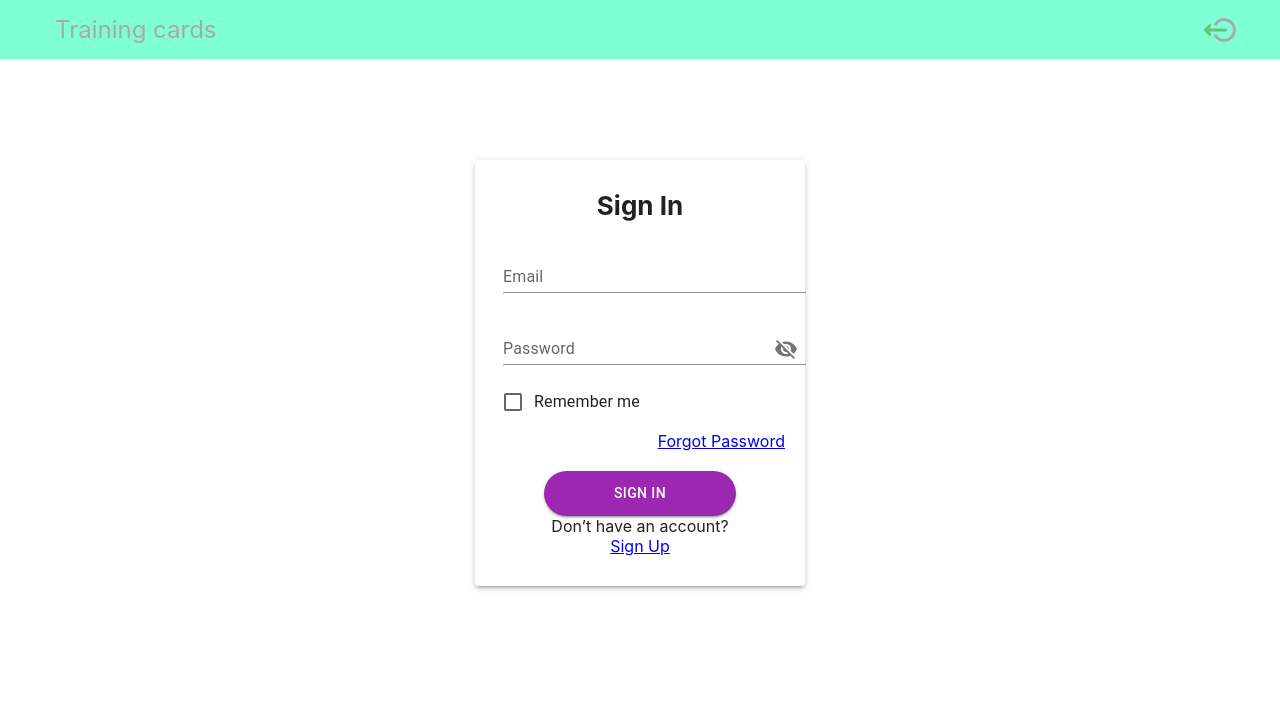
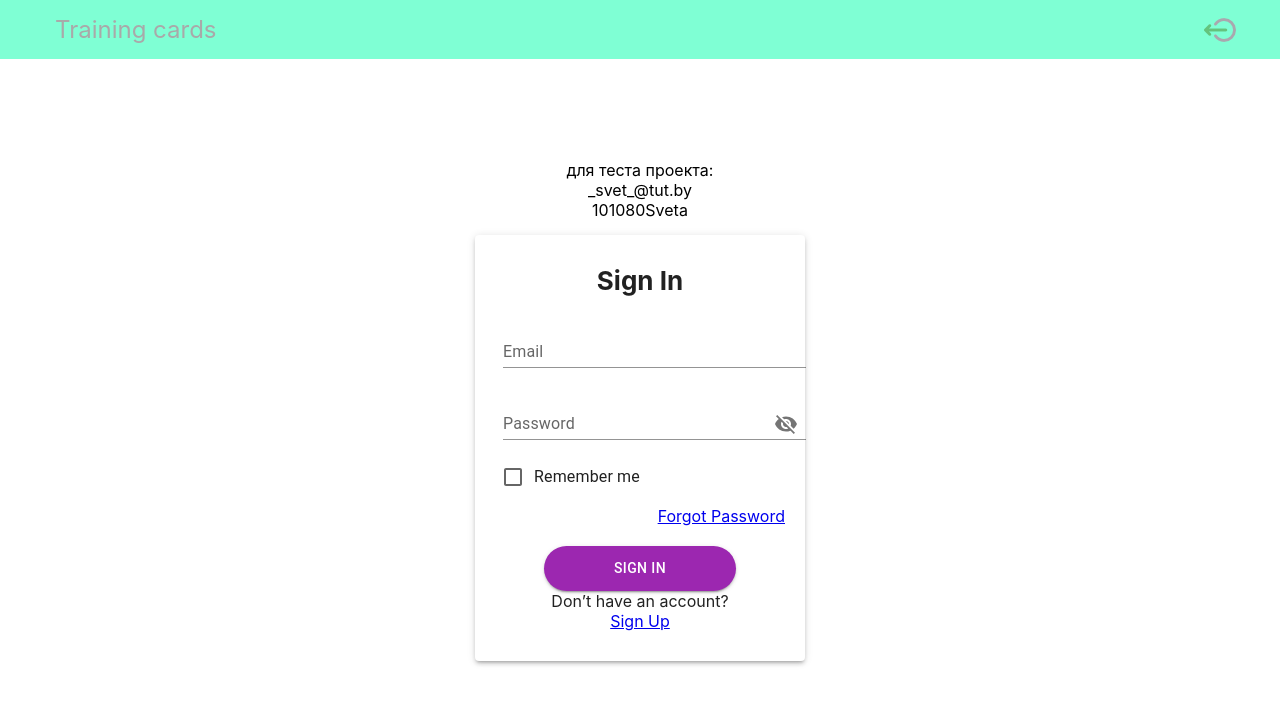
Before and after one commit to sveta-confeta/educational-project, a React (Create React App) app: page /#/ in a window 1280 px wide. Shown: the top 704 px of the page. Built offline with nearby package versions, Linux system fonts and the light colour scheme; no server answers.

Commit message:
refactor

```diff
--- a/src/components/login/Login.module.css
+++ b/src/components/login/Login.module.css
@@ -3,6 +3,10 @@
     top: 20%;
     text-align: center;
     width: 100%;
+}
+.text{
+    text-align: center;
+    margin-bottom: 15px;
 }
 
 .loginForm {
--- a/src/components/login/Login.tsx
+++ b/src/components/login/Login.tsx
@@ -67,6 +67,11 @@ export const Login = () => {
 
     return (
         <div className={s.wrapper}>
+            <div className={s.text}>
+                <p> для теста проекта:</p>
+                <p> _svet_@tut.by</p>
+                <p> 101080Sveta</p>
+            </div>
             <Paper className={s.loginForm} elevation={3}>
                 <p className={s.title}>Sign In</p>
                 {/*//оборачиваем наши все формы тегом form..*/}
@@ -103,7 +108,7 @@ export const Login = () => {
                                         onClick={handleClickShowPassword}
                                         onMouseDown={handleMouseDownPassword}
                                     >
-                                        {valuesPassword.showPassword ? <Visibility/> :  <VisibilityOff/>}
+                                        {valuesPassword.showPassword ? <Visibility/> : <VisibilityOff/>}
                                     </IconButton>
                                 </InputAdornment>
                             }
@@ -134,7 +139,6 @@ export const Login = () => {
                 <ErrorSnackbar/>
 
 
-
             </Paper>
         </div>
 
```
Lines whose indentation alone changed are shown as unchanged.
